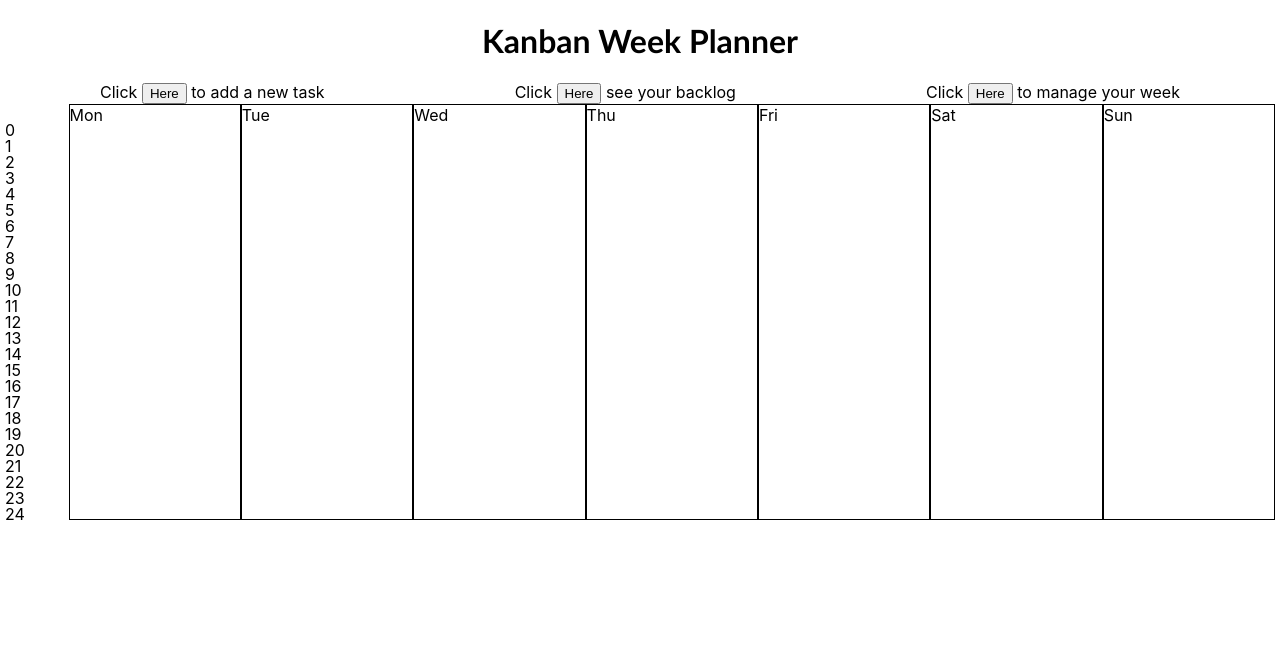
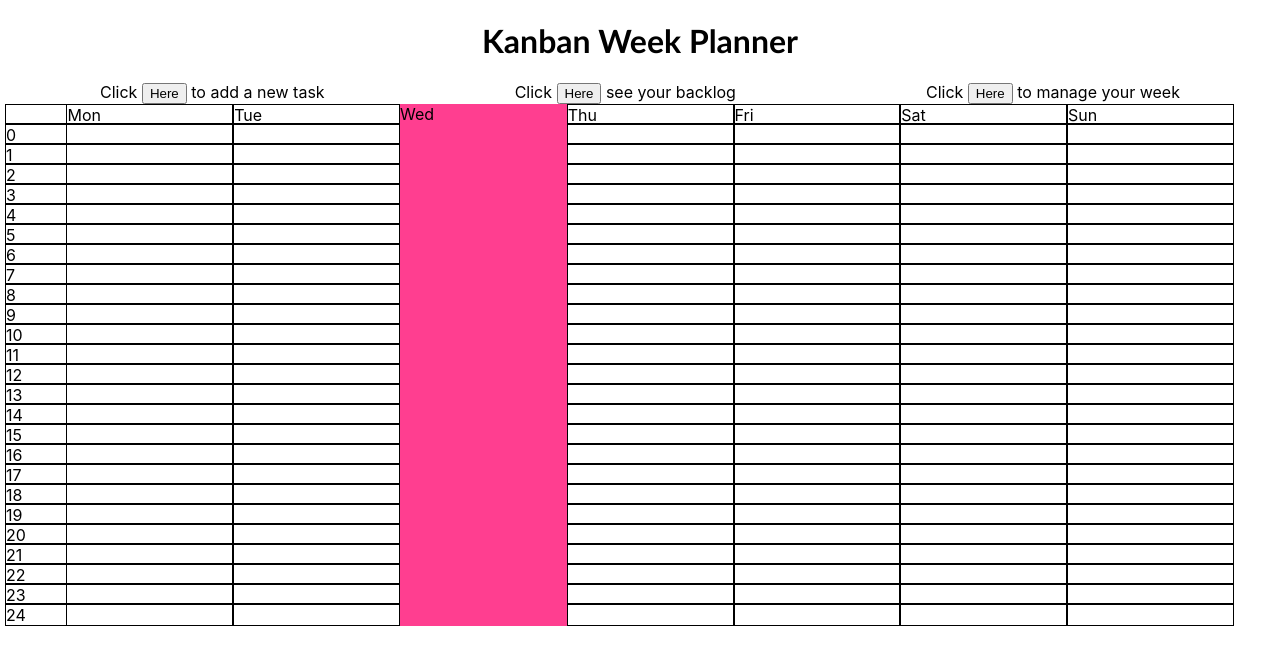
Before and after one commit to Ahab1777/kanban-task-tracker, a React (Create React App) app: page / in a window 1280 px wide. Shown: the top 664 px of the page. Built offline with nearby package versions, Linux system fonts and the light colour scheme.

Commit message:
isToday finished

```diff
--- a/src/App.css
+++ b/src/App.css
@@ -3,9 +3,10 @@
 }
 
 :root {
-   --hour-height: 16px;
-   --borders: #000000;
-
+    --hour-height: 20px;
+    --borders: #000000;
+    --hour-width: 24px;
+    --calendar-width: 96vw;
 }
 
 body {
@@ -315,6 +316,7 @@ h1 {
 .calendar-grid {
     display: grid;
     grid-template-columns: 5% 7fr;
+    width: var(--calendar-width);
 }
 
 .week-column {
@@ -329,8 +331,14 @@ h1 {
     border: solid 1px var(--borders) ;
 }
 
-.hours-line {
+.hours-lines {
     display: grid;
     grid-template-rows: repeat(25, var(--hour-height));
-    margin-top: var(--hour-height);
+    width: var(--calendar-width);
+
 }
+
+.hour-row {
+    border: solid 1px var(--borders);
+
+}
--- a/src/App.js
+++ b/src/App.js
@@ -22,7 +22,7 @@ function App() {
       title: "wash dishes",
       description:"bla bla bla",
       createdOn: '3/July/2024 - 10:17',
-      fullDate: 'qwe',
+      fullDate: new Date(2024, 6, 19, 10),
       etc: '60' ,
       colorCode: '#add8e6'
     },
@@ -30,6 +30,7 @@ function App() {
       title: "boletos",
       description: 'pay pay pay pay',
       createdOn: '3/July/2024 - 10:17',
+      fullDate: new Date(2024, 6, 16, 10),
       etc: '120' ,
       colorCode: '#FFFF00'
     },
@@ -37,6 +38,7 @@ function App() {
       title: "learn to fly",
       description: "buy wings and jump from balcony",
       createdOn: '3/July/2024 - 10:17',
+      fullDate: new Date(2024, 6, 17, 10),
       etc: '240' ,
       colorCode: '#FF0000'
     },
--- a/src/components/NewTask.jsx
+++ b/src/components/NewTask.jsx
@@ -84,6 +84,7 @@ const handleSubmit = (e) => {
     const currentDate = new Date();
     const months = ['January', 'February', 'March', 'April', 'May', 'June', 'July', 'August', 'September', 'October', 'November', 'December']
     const createdOn = `${currentDate.getDay()}/${months[currentDate.getMonth()]}/${currentDate.getFullYear()} - ${currentDate.getHours()}:${currentDate.getMinutes()}`
+    console.log(currentDate)
     const newTaskList = [ ...taskList, {title: taskTitle, description: taskDescription, createdOn, fullDate: currentDate, etc: completionTime, colorCode}]
     toggleNewTaskModal()
     setTaskList(newTaskList);
--- a/src/components/WeekPlanner.jsx
+++ b/src/components/WeekPlanner.jsx
@@ -1,23 +1,46 @@
 import { useContext } from "react"
 import { KanbanContext } from "../App"
-import { range } from "./util"
+import { range, getMonday, areDatesSame, addDateBy } from "./util"
 
 const DAYS = ['Mon', 'Tue', 'Wed', 'Thu', 'Fri', 'Sat', 'Sun']
 
 const WeekPlanner = () => {
     const {taskList, setTaskList} = useContext(KanbanContext)
 
+
+    let colorStyle = {
+        'background-color': '#ff3e90',
+    };
+
+    const isToday = (index) => {
+        console.log('new date', new Date())
+        // console.log('getMonday', new Date(getMonday()))
+        console.log('addDateBy', addDateBy(getMonday(), index))
+        return areDatesSame(new Date(), addDateBy(getMonday(), index))
+    }
+
     return(
         <>
         <div className="calendar-grid">
-            <div className="hours-line">
-                {range(25).map((hour) => (
-                    <span>{hour}</span>
+            <div className="hours-lines">
+                <span className="hour-row"></span>
+                {range(25).map((hour, index) => (
+                    <span className="hour-row" key={index}>{hour}</span>
                 ))}
             </div>
             <div className="week-column">
                 {DAYS.map((day, index) => (
-                    <div className="day-column">{day}</div>
+
+                    isToday(index)
+                    ? <div
+                    className="day"
+                    key={index}
+                    style={colorStyle}
+                    >{day}</div>
+                    : <div
+                    className="day-column"
+                    key={index}
+                    >{day}</div>
                 ))}
             </div>
         </div>
--- a/src/components/util.js
+++ b/src/components/util.js
@@ -1,3 +1,35 @@
 
 
 export const range = (keyCount) => [...Array(keyCount).keys()];
+
+
+export const getMonday = () => {
+    const today = new Date();
+    const monday = today.getDate() - today.getDay() + 1;
+    const finalValue = new Date(today.setDate(monday));
+    // console.log('return new date from getMonday', finalValue) ok
+    return finalValue;
+}
+
+export const areDatesSame = (date1, date2) => {
+    // console.log('areDatesSame?', date1.getFullYear() === date2.getFullYear() &&
+    // date1.getMonth() === date2.getMonth() &&
+    // date1.getDate() === date2.getDate())
+    return date1.getFullYear() === date2.getFullYear() &&
+        date1.getMonth() === date2.getMonth() &&
+        date1.getDate() === date2.getDate()
+}
+
+export const addDateBy = (date, count) => {
+    // console.log('addDatebys date', date)
+    const currentDate = date;
+    // console.log("🚀 ~ addDateBy ~ currentDate:", currentDate) ok
+    // console.log('currentdate,getDate', currentDate.getDate())
+    const currentDatePlusCount = currentDate.getDate() + count
+    // console.log("🚀 ~ addDateBy ~ currentDatePlusCount:", currentDatePlusCount)
+
+    currentDate.setDate(currentDate.getDate() + count)
+    // console.log("🚀 ~ addDateBy ~ dateAdded:", currentDate)
+
+    return currentDate;
+}
```
